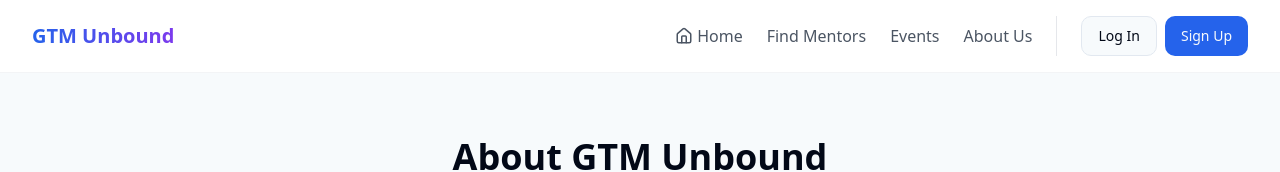
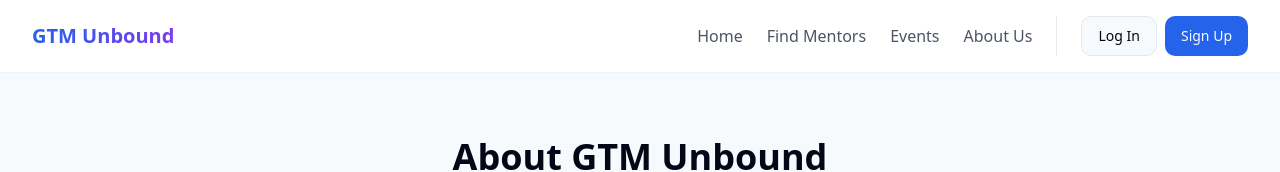
Before and after one commit to RITAM-GHOSH/unbound-mentorship-hub, a React (Vite) app: page /about in a window 1280 px wide. Shown: the top 172 px of the page. Built offline with nearby package versions, Linux system fonts and the light colour scheme.

Commit message:
Remove home icon
Removed the home icon from the navigation bar.

```diff
--- a/src/components/layout/Navbar.tsx
+++ b/src/components/layout/Navbar.tsx
@@ -8,7 +8,6 @@ import {
   Calendar,
   Users,
   LogIn,
-  Home,
   LogOut,
   User
 } from 'lucide-react';
@@ -36,8 +35,7 @@ const Navbar = () => {
 
         {/* Desktop navigation */}
         <div className="hidden md:flex items-center space-x-6">
-          <Link to="/" className="font-medium text-gray-600 hover:text-gtm-blue transition-colors flex items-center gap-1">
-            <Home size={18} />
+          <Link to="/" className="font-medium text-gray-600 hover:text-gtm-blue transition-colors">
             Home
           </Link>
           <Link to="/mentors" className="font-medium text-gray-600 hover:text-gtm-blue transition-colors">
@@ -119,7 +117,6 @@ const Navbar = () => {
               className="flex items-center space-x-2 text-lg font-medium"
               onClick={toggleMenu}
             >
-              <Home size={20} />
               <span>Home</span>
             </Link>
             <Link
```
